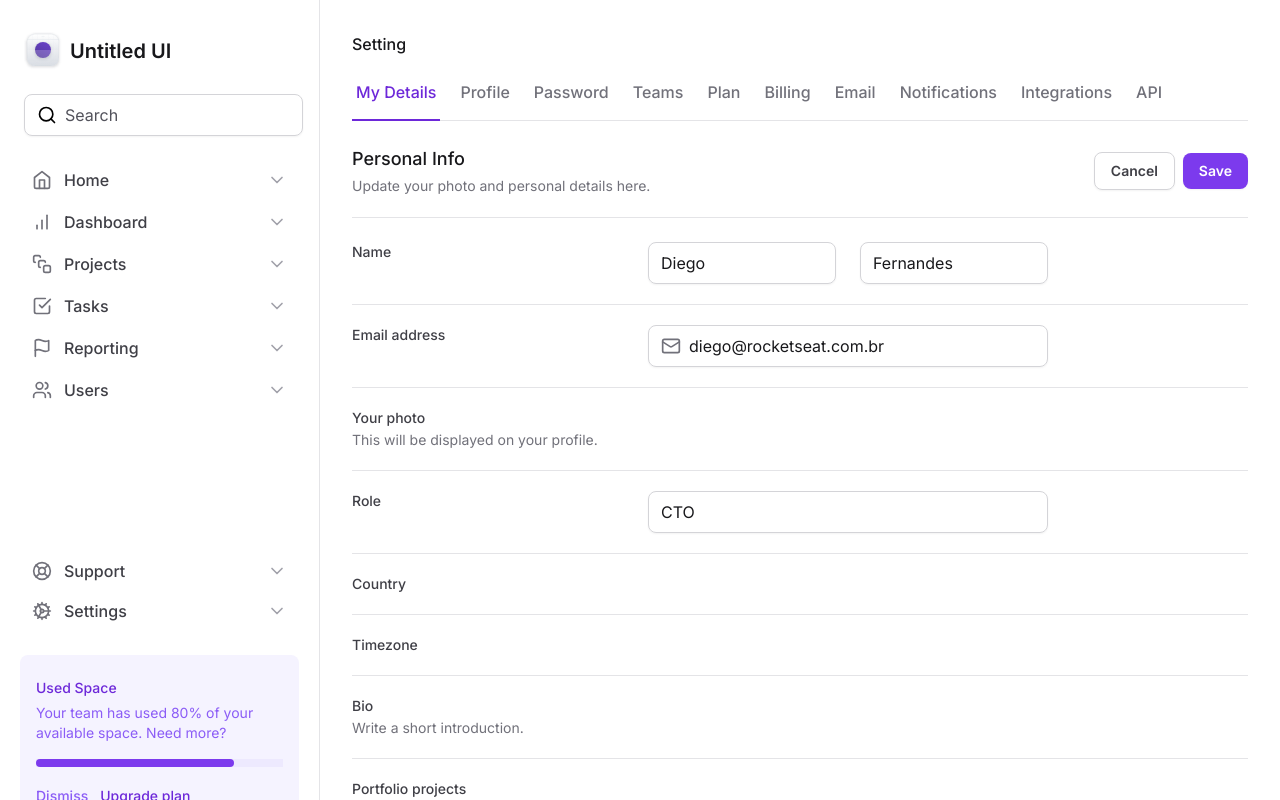
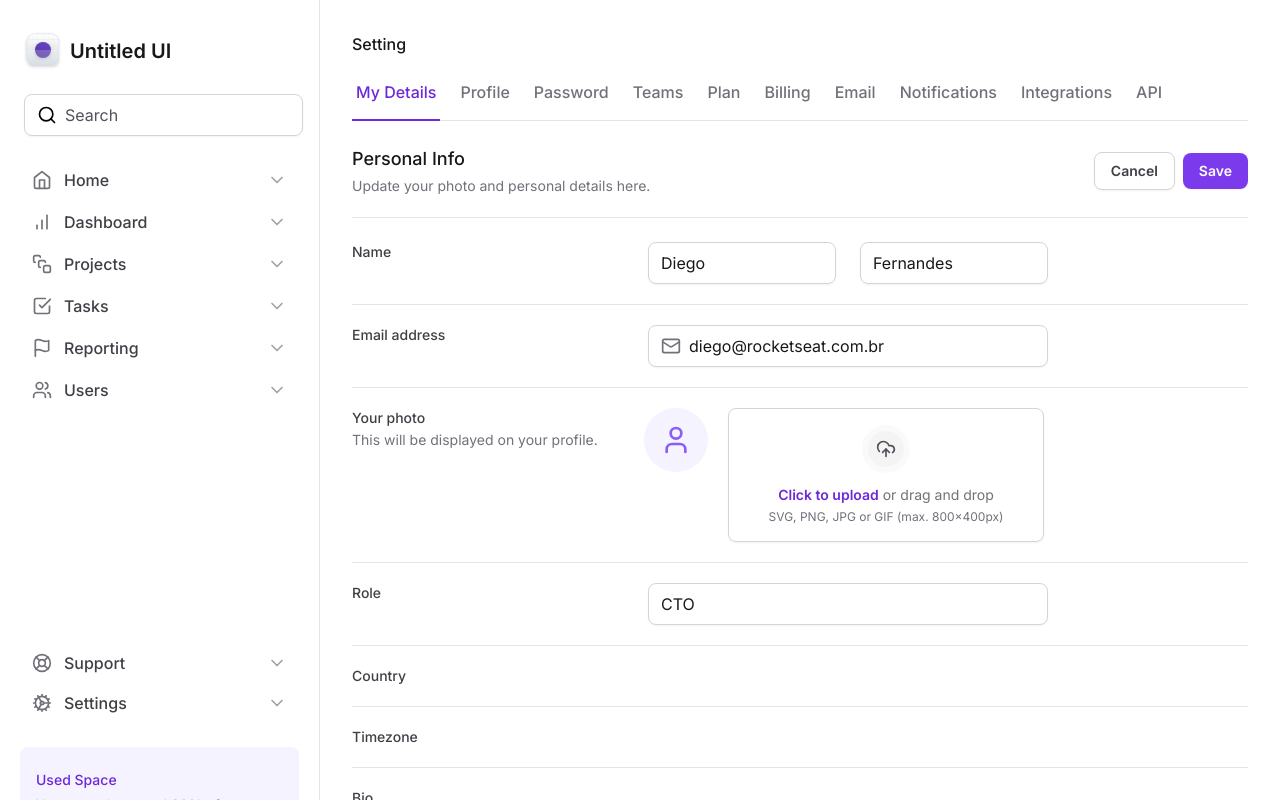
Before and after one commit to felipesanderp/tailwind-next-masterclass, a Next.js app: page / in a window 1280 px wide. Shown: the top 800 px of the page. Built offline with nearby package versions, Linux system fonts and the light colour scheme.

Commit message:
photo upload component

```diff
--- a/src/app/page.tsx
+++ b/src/app/page.tsx
@@ -1,7 +1,7 @@
 import { SettingsTabs } from '@/components/SettingsTabs'
 
 import * as Input from '@/components/input'
-import { Mail } from 'lucide-react'
+import { Mail, UploadCloud, User } from 'lucide-react'
 
 export default function Home() {
   return (
@@ -40,7 +40,7 @@
           action=""
           className="mt-6 flex w-full flex-col gap-5 divide-y divide-zinc-200"
         >
-          <div className="grid-cols-form grid gap-3">
+          <div className="grid grid-cols-form gap-3">
             <label
               htmlFor="firstName"
               className="text-sm font-medium text-zinc-700"
@@ -58,7 +58,7 @@
             </div>
           </div>
 
-          <div className="grid-cols-form grid gap-3 pt-5">
+          <div className="grid grid-cols-form gap-3 pt-5">
             <label
               htmlFor="email"
               className="text-sm font-medium text-zinc-700"
@@ -77,9 +77,9 @@
             </Input.Root>
           </div>
 
-          <div className="grid-cols-form grid gap-3 pt-5">
+          <div className="grid grid-cols-form gap-3 pt-5">
             <label
-              htmlFor="email"
+              htmlFor="photo"
               className="text-sm font-medium text-zinc-700"
             >
               Your photo
@@ -87,10 +87,37 @@
                 This will be displayed on your profile.
               </span>
             </label>
-            <div />
+            <div className="flex items-start gap-5">
+              <div className="flex h-16 w-16 items-center justify-center rounded-full bg-violet-50">
+                <User className="h-8 w-8 text-violet-500" />
+              </div>
+
+              <label
+                htmlFor="photo"
+                className="hover:bg-violet-25 group flex flex-1 cursor-pointer flex-col items-center gap-3 rounded-lg border border-zinc-300 px-6 py-4 text-center text-zinc-500 shadow-sm hover:border-violet-200 hover:text-violet-500"
+              >
+                <div className="border-6 rounded-full border-zinc-50 bg-zinc-100 p-2 group-hover:border-violet-50 group-hover:bg-violet-100">
+                  <UploadCloud className="h-5 w-5 text-zinc-600 group-hover:text-violet-600" />
+                </div>
+
+                <div className="flex flex-col items-center gap-1">
+                  <span className="text-sm">
+                    <span className="font-semibold text-violet-700">
+                      Click to upload
+                    </span>{' '}
+                    or drag and drop
+                  </span>
+                  <span className="text-xs">
+                    SVG, PNG, JPG or GIF (max. 800x400px)
+                  </span>
+                </div>
+              </label>
+
+              <input type="file" className="sr-only" id="photo" />
+            </div>
           </div>
 
-          <div className="grid-cols-form grid gap-3 pt-5">
+          <div className="grid grid-cols-form gap-3 pt-5">
             <label htmlFor="role" className="text-sm font-medium text-zinc-700">
               Role
             </label>
@@ -99,7 +126,7 @@
             </Input.Root>
           </div>
 
-          <div className="grid-cols-form grid gap-3 pt-5">
+          <div className="grid grid-cols-form gap-3 pt-5">
             <label
               htmlFor="country"
               className="text-sm font-medium text-zinc-700"
@@ -109,7 +136,7 @@
             <div />
           </div>
 
-          <div className="grid-cols-form grid gap-3 pt-5">
+          <div className="grid grid-cols-form gap-3 pt-5">
             <label
               htmlFor="timezone"
               className="text-sm font-medium text-zinc-700"
@@ -119,7 +146,7 @@
             <div />
           </div>
 
-          <div className="grid-cols-form grid gap-3 pt-5">
+          <div className="grid grid-cols-form gap-3 pt-5">
             <label htmlFor="bio" className="text-sm font-medium text-zinc-700">
               Bio
               <span className="mt-0.5 block text-sm font-normal text-zinc-500">
@@ -129,7 +156,7 @@
             <div />
           </div>
 
-          <div className="grid-cols-form grid gap-3 pt-5">
+          <div className="grid grid-cols-form gap-3 pt-5">
             <label
               htmlFor="projects"
               className="text-sm font-medium text-zinc-700"
--- a/tailwind.config.ts
+++ b/tailwind.config.ts
@@ -13,6 +13,16 @@
         profile: 'max-content 1fr max-content',
         form: 'minmax(7.5rem, 17.5rem) minmax(25rem, 1fr) minmax(0, 15rem)',
       },
+
+      borderWidth: {
+        6: '6px',
+      },
+
+      colors: {
+        violet: {
+          25: '#fcfaff',
+        },
+      },
     },
   },
   plugins: [],
```
